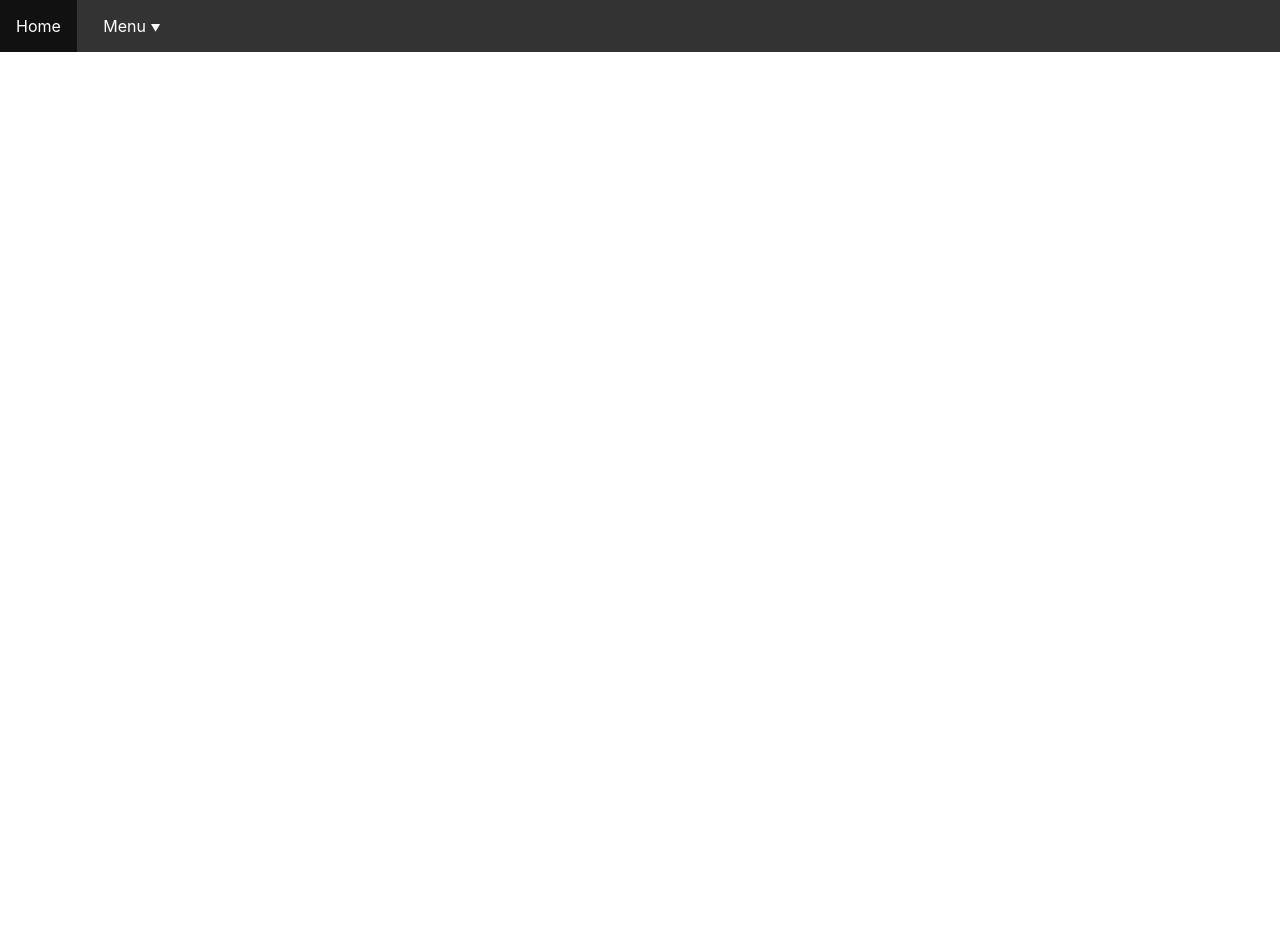
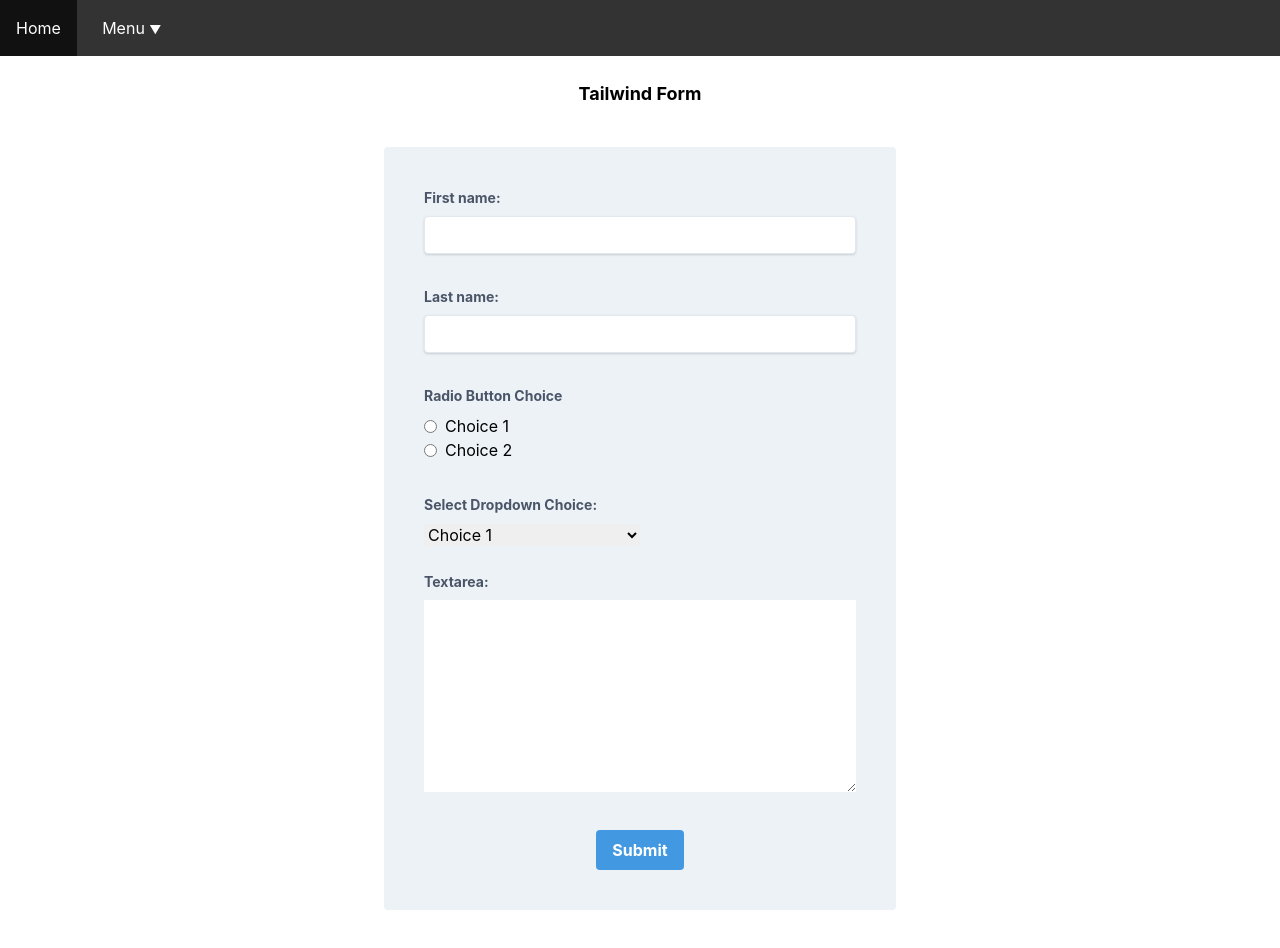
Before and after one commit to alexanderkotev/React-Playground, a React (Create React App) app: page /form in a window 1280 px wide. Before the commit the page ends 800 px from the top, so only its background shows below. Built offline with nearby package versions, Linux system fonts and the light colour scheme.

Commit message:
Add tailwind form

```diff
--- a/src/components/Dropdown.js
+++ b/src/components/Dropdown.js
@@ -1,5 +1,6 @@
 import React, { useEffect, useState } from 'react';
 import { Link } from 'react-router-dom'
+import '../styles/header.scss';
 
 function Dropdown() {
 
@@ -24,7 +25,7 @@ function Dropdown() {
                     <Link to="/">Home</Link>
                 </div>
                 <div className="menu-item dropdown-menu" onClick={() => {setShow(!showContent)}}>
-                    <a href="#">Menu <span className="dropdown-arrow">{showContent ? '▲' : '▼'} </span> </a>
+                    <a href="#">Menu <span className="dropdown-arrow text-xs">{showContent ? '▲' : '▼'} </span> </a>
                 {showContent ?
                     (
                         <div className="dropdown-content">
@@ -36,6 +37,9 @@ function Dropdown() {
                             </div>
                             <div className="dropdown-item">
                                 <Link to="/photos">Photos</Link>
+                            </div>
+                            <div className="dropdown-item">
+                                <Link to="/form">Tailwind Form</Link>
                             </div>
                         </div>
                     )
--- /dev/null
+++ b/src/components/Form.js
@@ -0,0 +1,73 @@
+import React, { useEffect, useState } from 'react';
+import '../styles/tailwind.css';
+
+
+function Form() {
+
+    const [inputValues, setInputs] = useState({ firstName: "", lastName: "", radioChoice: "", selectChoice: "", textarea: "" });
+
+let setValue = (e) => {
+    let name = e.name;
+    let value = e.value;
+    setInputs({
+        ...inputValues,
+        [name]: value
+    });
+}
+
+let submit = (e) => {
+    e.preventDefault();
+    console.log(inputValues);
+}
+
+return (
+    <React.Fragment>
+        <h1 className='text-center text-lg mt-6 font-bold'>Tailwind Form</h1>
+        <form className="lg:w-2/5 sm:w-full rounded bg-gray-200 mx-auto my-10 p-10" action="#" method="post">
+            <div className="mb-4 mb-8">
+                <label className="block text-gray-700 text-sm font-bold mb-2" htmlFor="name">First name:</label>
+                <input className="shadow appearance-none border rounded w-full py-2 px-3 text-gray-700 leading-tight focus:outline-none focus:shadow-outline" type="text" name="firstName" id="first-name" value={inputValues.firstName} tabIndex="1" onChange={e => setValue(e.target)} />
+            </div>
+
+            <div className="mb-4 mb-8">
+                <label className="block text-gray-700 text-sm font-bold mb-2" htmlFor="name">Last name:</label>
+                <input className="shadow appearance-none border rounded w-full py-2 px-3 text-gray-700 leading-tight focus:outline-none focus:shadow-outline" type="text" name="lastName" id="last-name" value={inputValues.lastName} tabIndex="1" onChange={e => setValue(e.target)} />
+            </div>
+
+            <div className="w-2/4 mb-8">
+                <h4 className="block text-gray-700 text-sm font-bold mb-2">Radio Button Choice</h4>
+                <div className="flex items-center flex-row-reverse justify-end">
+                    <label htmlFor="radio-choice-1">Choice 1</label>
+                    <input className="mr-2" type="radio" name="radioChoice" id="radio-choice-1" tabIndex="2" value="choice-1" onChange={e => setValue(e.target)} />
+                </div>
+                <div className="flex items-center flex-row-reverse justify-end">
+                    <label htmlFor="radio-choice-2">Choice 2</label>
+                    <input className="mr-2" type="radio" name="radioChoice" id="radio-choice-2" tabIndex="3" value="choice-2" onChange={e => setValue(e.target)} />
+                </div>
+            </div>
+
+            <div className="sm:w-auto md:w-full mb-6 lg:2/4 xl:w-2/4">
+                <label className="block text-gray-700 text-sm font-bold mb-2" htmlFor="select-choice">Select Dropdown Choice:</label>
+                <select className="w-full rounded" name="selectChoice" id="select-choice" onChange={e => setValue(e.target)}>
+                    <option className="text-gray-700" value="Choice 1">Choice 1</option>
+                    <option className="text-gray-700" value="Choice 2">Choice 2</option>
+                    <option className="text-gray-700" value="Choice 3">Choice 3</option>
+                </select>
+            </div>
+
+            <div className="mb-8 w-full">
+                <label className="block text-gray-700 text-sm font-bold mb-2" htmlFor="textarea">Textarea:</label>
+                <textarea className="w-full" rows="8" name="textarea" id="textarea" onChange={e => setValue(e.target)}></textarea>
+            </div>
+
+            <div className="text-center">
+                <button className="bg-blue-500 hover:bg-blue-700 text-white font-bold py-2 px-4 rounded" onClick={submit} value="Submit">Submit</button>
+            </div>
+        </form>
+
+    </React.Fragment>
+
+);
+}
+
+export default Form;
--- a/src/components/Modal.js
+++ b/src/components/Modal.js
@@ -1,7 +1,4 @@
 import React, { useEffect, useState } from 'react';
-import ReactDOM from 'react-dom';
-import axios from 'axios';
-import { List } from "react-virtualized";
 import '../styles/modal.scss';
 
 
@@ -16,7 +13,7 @@ function Modal() {
     return (
         <React.Fragment>
             {
-                !showModal && <button className="button-default" onClick={toggle}>Show Modal</button>
+                !showModal && <button className="bg-blue-500 hover:bg-blue-700 text-white font-bold py-2 px-4 rounded" onClick={toggle}>Show Modal</button>
             }
             {
                 showModal &&
@@ -24,11 +21,11 @@ function Modal() {
                         <div className="modal-wrapper" aria-modal aria-hidden tabIndex={-1} role="dialog">
                             <div className="modal">
                                 <div className="modal-header">
-                                    <button type="button" className="modal-close-button" data-dismiss="modal" aria-label="Close" onClick={toggle}>
+                                    <button type="button" className="bg-blue-500 hover:bg-blue-700 text-white font-bold py-2 px-4 rounded" data-dismiss="modal" aria-label="Close" onClick={toggle}>
                                         <span aria-hidden="true">&times;</span>
                                     </button>
                                 </div>
-                                <p>
+                                <p className='text-grey-500 text-lg'>
                                    Modal window content
                                 </p>
                             </div>
--- a/src/index.js
+++ b/src/index.js
@@ -2,13 +2,13 @@ import React from 'react';
 import * as serviceWorker from './serviceWorker';
 import ReactDOM from 'react-dom';
 import './index.css';
-import './styles/header.scss';
 import { Route, Link, BrowserRouter as Router } from 'react-router-dom';
 import App from './App';
 import Comments from './components/Comments';
 import Posts from './components/Posts';
 import Photos from './components/Photos';
 import Dropdown from './components/Dropdown';
+import Form from './components/Form';
 
 const routing = (
   <Router>
@@ -19,6 +19,7 @@ const routing = (
     <Route path="/comments" component={Comments} />
     <Route path="/posts" component={Posts} />
     <Route path="/photos" component={Photos} />
+    <Route path="/form" component={Form} />
   </Router>
 )
 ReactDOM.render(routing, document.getElementById('root'))
```
